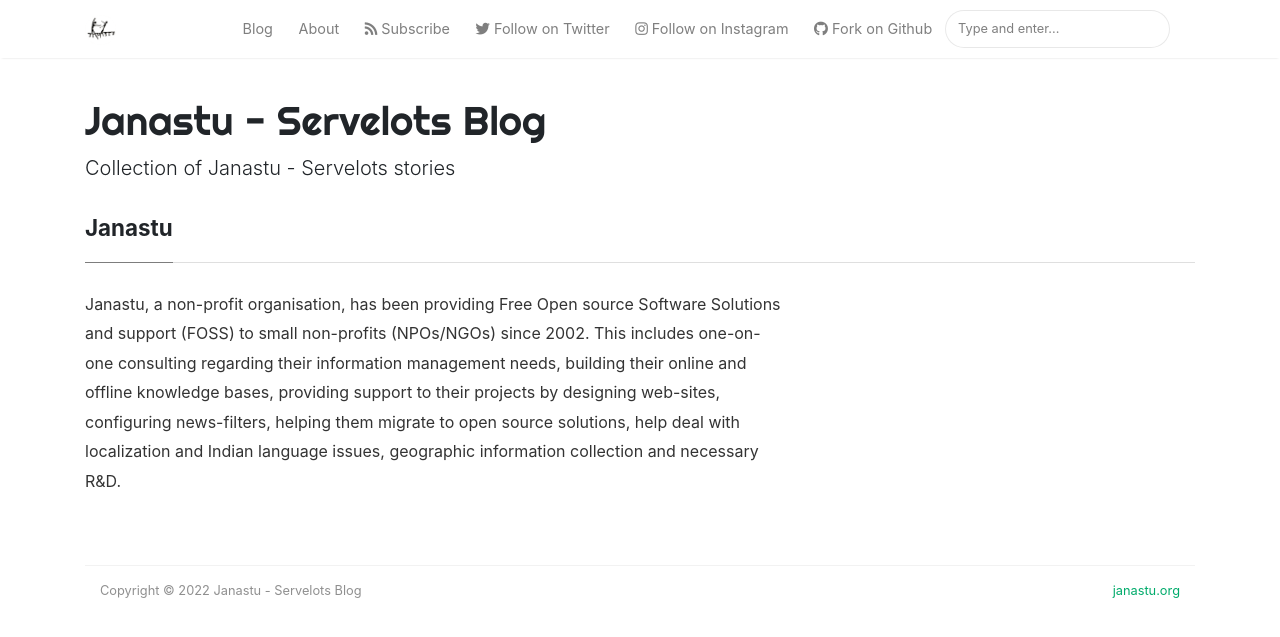
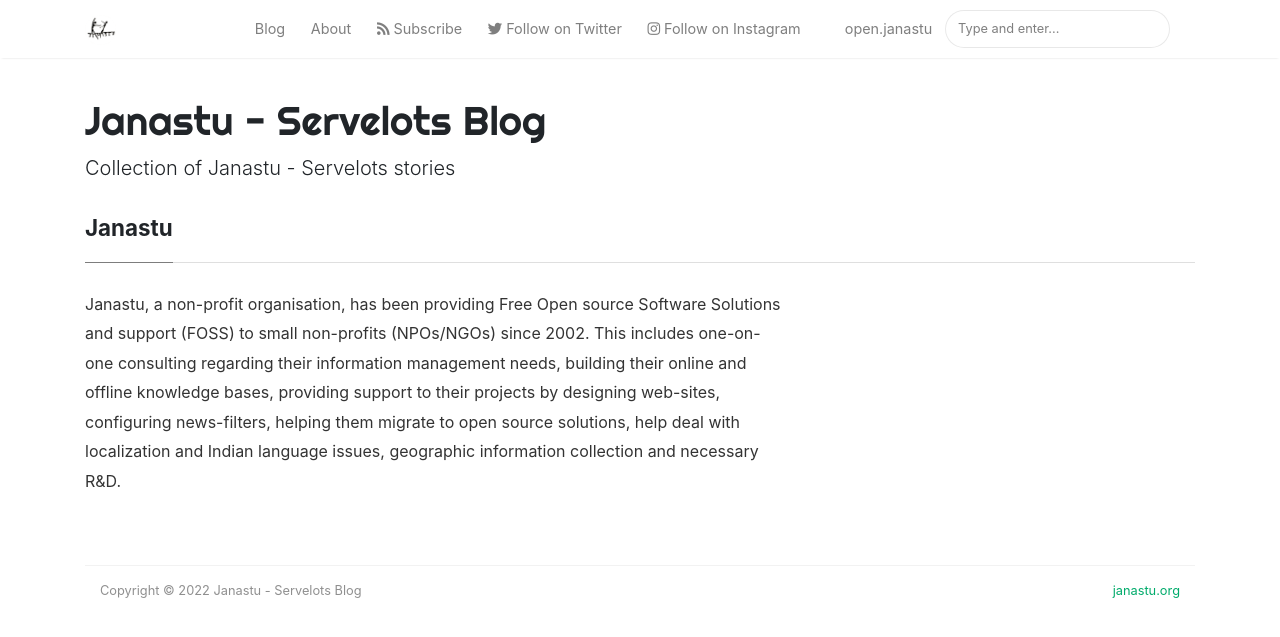
Before and after one commit to janastu/blog.janastu.org, a Jekyll site: the page built from _pages/about.md, in a window 1280 px wide. Shown: the top 637 px of the page. Built offline with Jekyll 4.4.1, drawn with Linux system fonts in a browser that asks for light colours; nearby versions of some CDN libraries.

Commit message:
add open.janastu.org to menu

```diff
--- a/_layouts/default.html
+++ b/_layouts/default.html
@@ -90,7 +90,7 @@
                 </li>
 
                 <li class="nav-item">
-                <a target="_blank" class="nav-link" href="https://github.com/janastu/blog.janastu.org"><i class="fab fa-github"></i> Fork on Github</a>
+                <a target="_blank" class="nav-link" href="https://open.janastu.org"><i class="fab fa-book"></i> open.janastu</a>
                 </li>
 
                 {% include search-lunr.html %}
```
